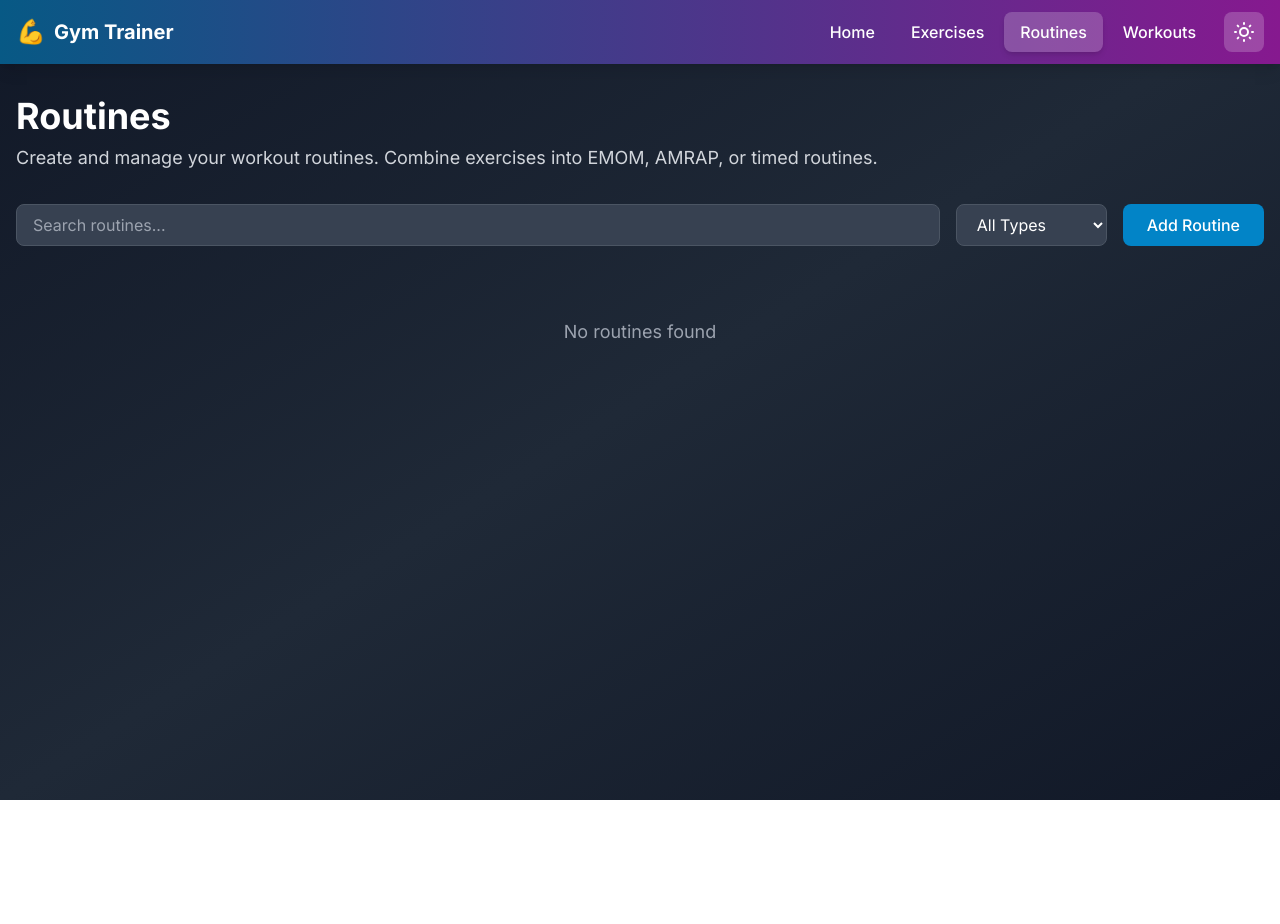
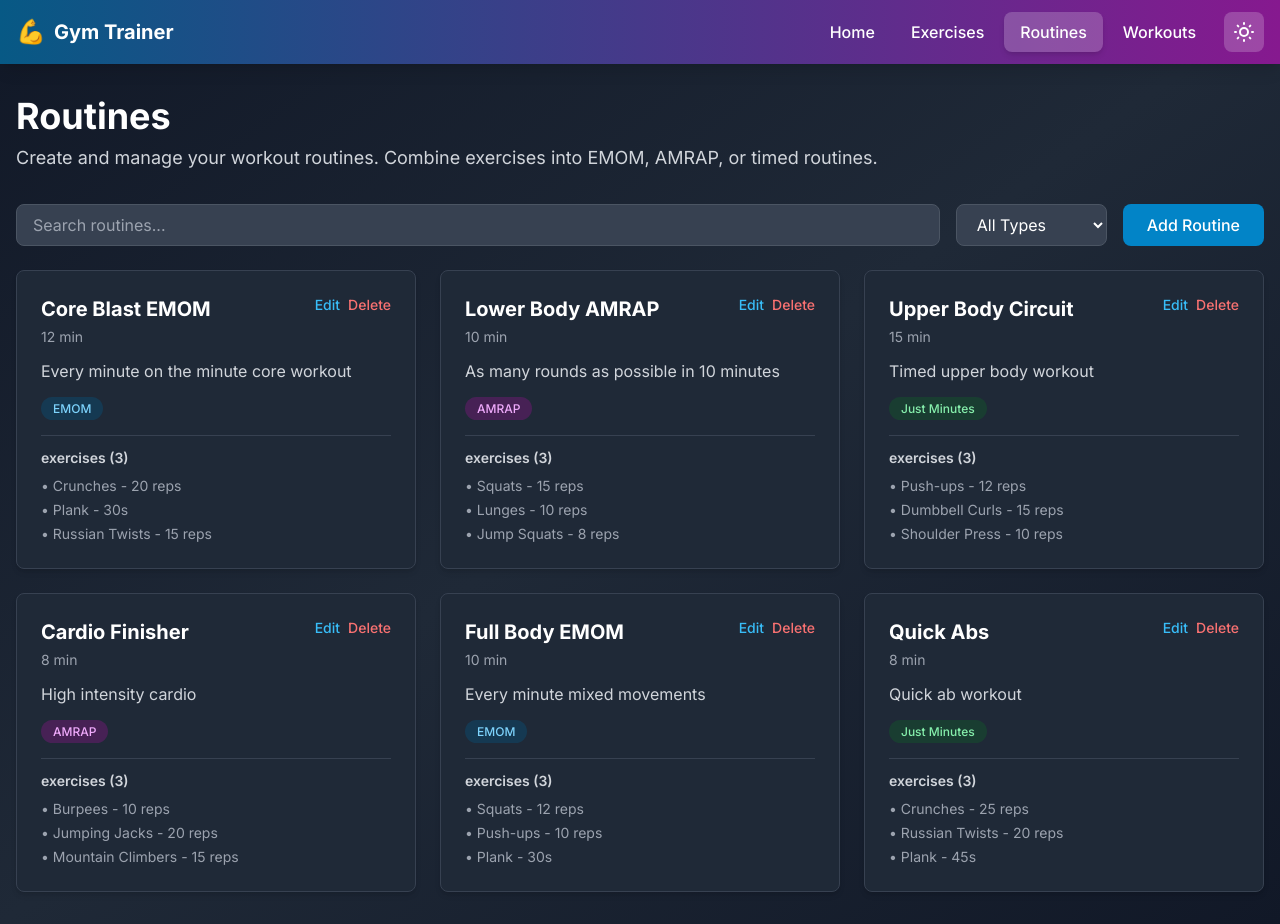
Before and after one commit to azulrossini/gym-trainer, a Next.js app: page /routines in a window 1280 px wide. Before the commit the page ends 800 px from the top, so only its background shows below. Built offline with nearby package versions, Linux system fonts and the light colour scheme.

Commit message:
Fixing data not showing

```diff
--- a/atoms/index.ts
+++ b/atoms/index.ts
@@ -1,10 +1,11 @@
 import { atomWithStorage } from 'jotai/utils';
 import { Exercise, Routine, Workout } from '@/types';
+import { mockExercises, mockRoutines, mockWorkouts } from '@/data/mockData';
 
-// Data atoms with localStorage persistence
-export const exercisesAtom = atomWithStorage<Exercise[]>('exercises', []);
-export const routinesAtom = atomWithStorage<Routine[]>('routines', []);
-export const workoutsAtom = atomWithStorage<Workout[]>('workouts', []);
+// Data atoms with localStorage persistence - initialized with mock data
+export const exercisesAtom = atomWithStorage<Exercise[]>('exercises', mockExercises);
+export const routinesAtom = atomWithStorage<Routine[]>('routines', mockRoutines);
+export const workoutsAtom = atomWithStorage<Workout[]>('workouts', mockWorkouts);
 
 // Theme atom - default to dark
 export const themeAtom = atomWithStorage<'light' | 'dark'>('theme', 'dark');
```
